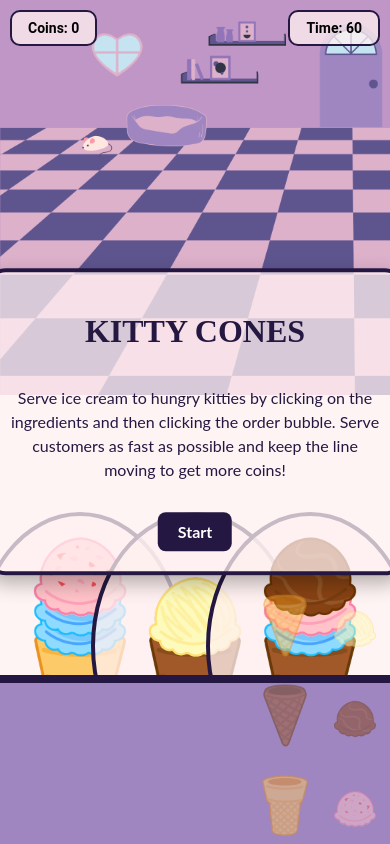
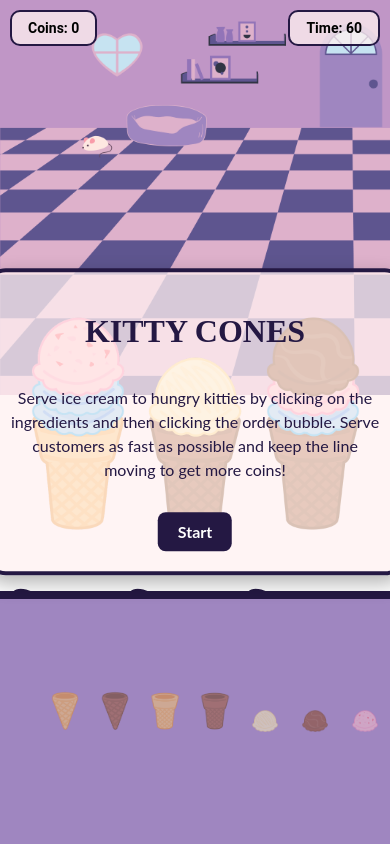
Before and after one commit to danielledonnelly/kittycones, a React (Vite) app: page / in a window 390 px wide. Built offline with nearby package versions, Linux system fonts and the light colour scheme.

Commit message:
mobile testing

```diff
--- a/src/App.css
+++ b/src/App.css
@@ -47,9 +47,7 @@ body {
 .buttons-group {
   flex: 1 1 auto;
   display: flex;
-  flex-wrap: wrap;
   gap: 20px;
-  justify-content: center;
 }
 
 .button:focus {
@@ -300,21 +298,32 @@ body {
   }
 
 @media (max-width: 600px) {
+
   .background {
     width: 180%;
   }
   .button {
-    width: 70px;
-    height: 70px;
+    width: 50px;
+    height: 50px;
+    position: relative;
+    flex-direction: row;
+    left: -200px !important;
+    bottom: 0px !important;
+    gap: 0px !important;
   }
 
+  .buttons-group {
+    gap: 0px !important
+  }
+
+
   .customer {
-    width: 70px;
+    bottom: 50px;
   }
 
   .customer-image {
-    width: 50px;
-    height: 50px;
+    width: 250px;
+    height: 250px;
   }
 
   .ice-cream-cone {
@@ -323,6 +332,10 @@ body {
 
   .ice-cream-scoop {
     width: 80%;
+  }
+
+  .order::before {
+    visibility: hidden;
   }
 
   .screen {
@@ -345,8 +358,17 @@ body {
   }
 
   .counter {
-    padding: 15px 30px;
-  }
+  max-height: 30vh;
+  position: absolute; /* Ensure it's positioned relative to its parent */
+  bottom: 0; /* Stick to the bottom of the parent */
+  left: 0; /* Optional: Align it to the left */
+  width: 100%; /* Ensure it spans the width of the parent */
+  height: 400px; /* Adjust height to fit your buttons */
+  padding: 20px; /* Add padding for spacing inside the counter */
+  box-sizing: border-box; /* Ensure padding doesn’t affect total height */
+  z-index: 3; /* Ensure it appears above background layers */
+}
+
 
   .coin-counter, .timer {
     font-size: 14px;
```
